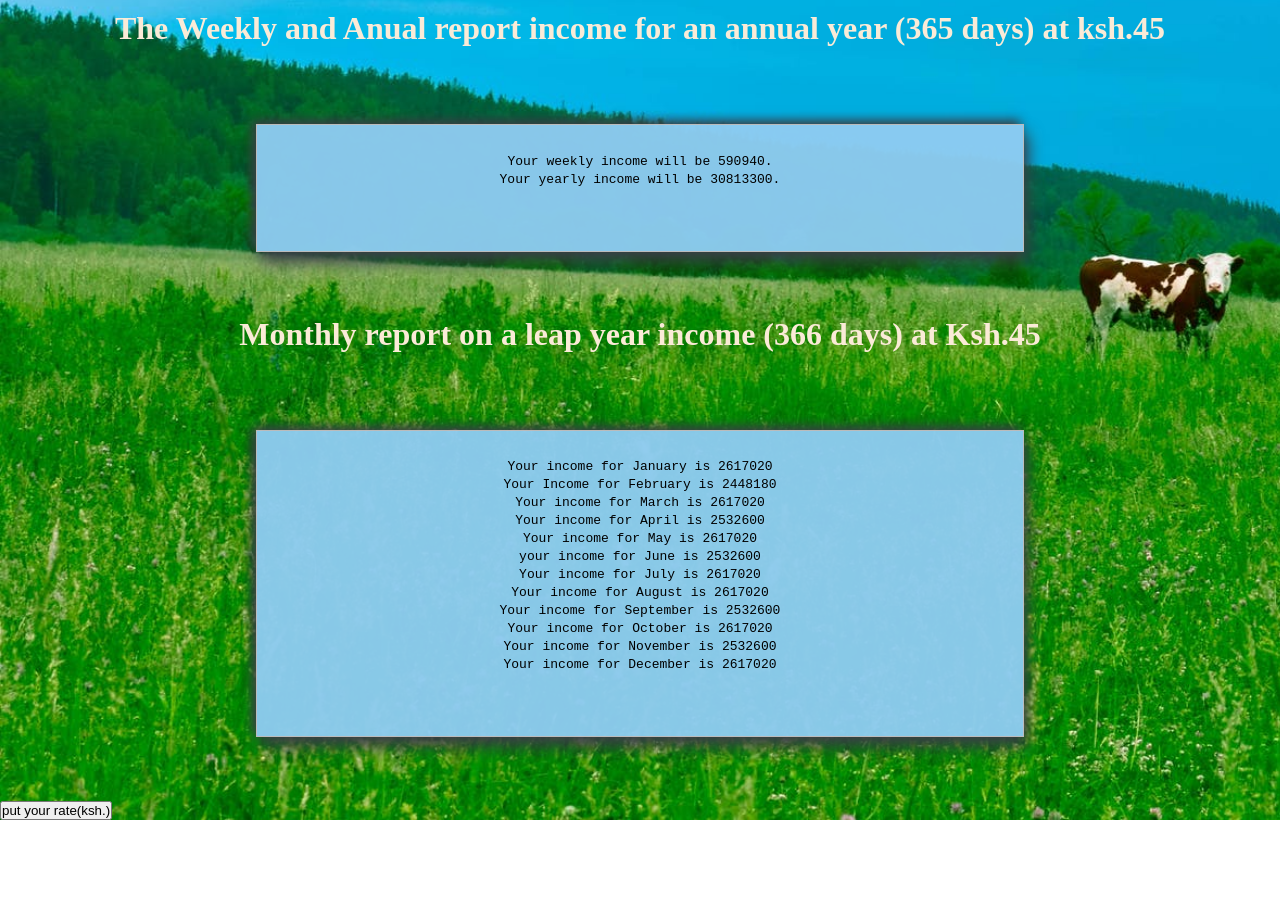
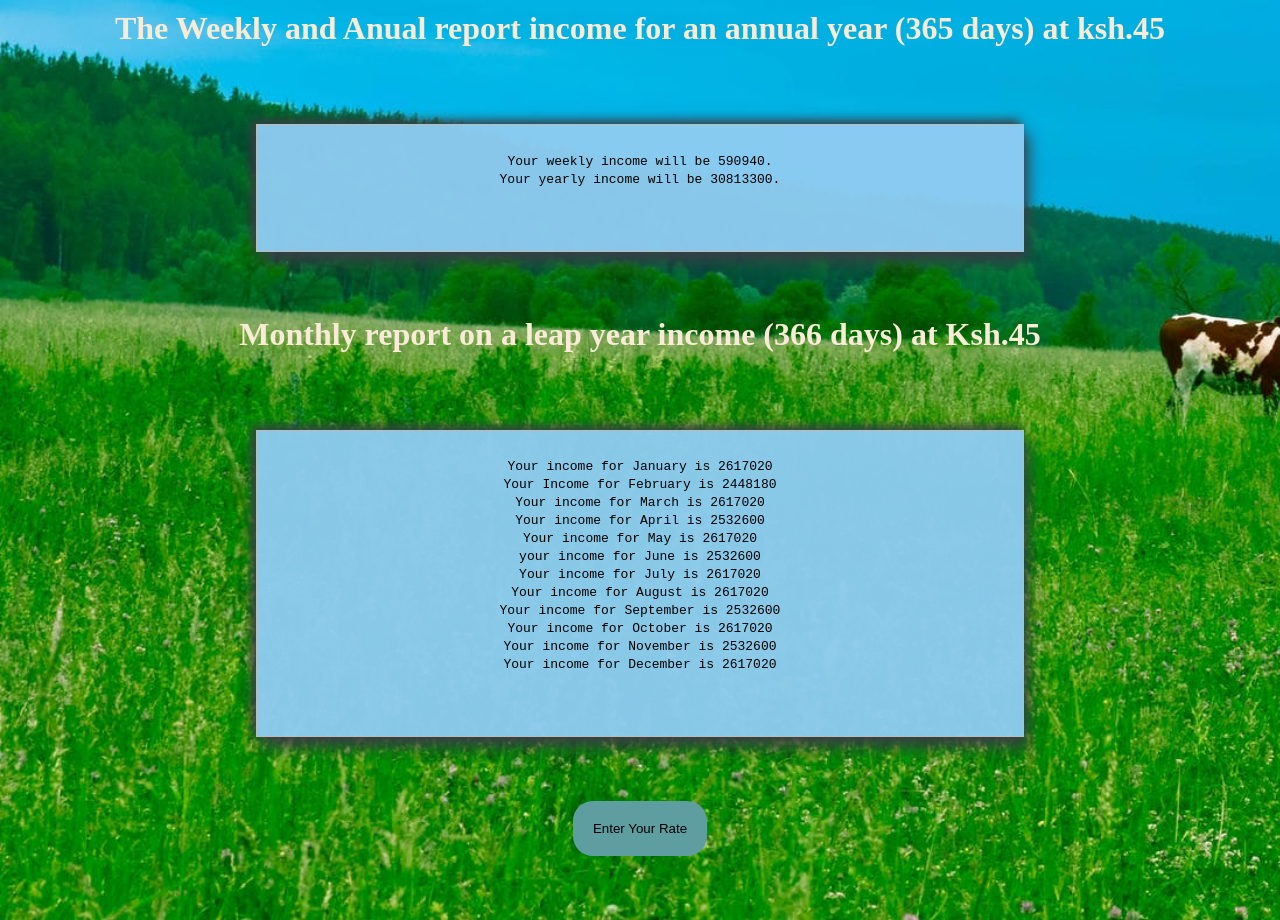
Before and after one commit to Awadh-Awadh/dairy_business, a plain HTML site: page index.html in a window 1280 px wide. Shown: the part 532-1452 px from the top of the page. Before the commit the page ends 1352 px from the top, so only its background shows below. Drawn offline with Linux system fonts and the light colour scheme.

Commit message:
add click functionity to the button

```diff
--- a/index.html
+++ b/index.html
@@ -42,8 +42,9 @@
       </div>
     </section>
     <section>
-      <div class="btn">
-        <button>put your rate(ksh.)</button>
+      <div class="button">
+        <button id="btn" onclick= userPrompt()>Enter Your Rate</button>
+
       </div>
     </section>
   </main>
--- a/index.js
+++ b/index.js
@@ -67,3 +67,9 @@
   console.log(testVar);
 }
 monthlyIncome();
+
+let monthlyCustRate = [monthlyInfo.january*dailyIncome, monthlyInfo.february*dailyIncome, monthlyInfo.march*dailyIncome, monthlyInfo.april*dailyIncome, monthlyInfo.may*dailyIncome, monthlyInfo.june*dailyIncome, monthlyInfo.july*dailyIncome, monthlyInfo.august*dailyIncome, monthlyInfo.september*dailyIncome, monthlyInfo.october*dailyIncome, monthlyInfo.november*dailyIncome, monthlyInfo.december*dailyIncome];
+
+function userPrompt(rate){
+  rate = prompt('enter your rate');
+}
--- a/style.css
+++ b/style.css
@@ -21,7 +21,7 @@ h3{
   padding-bottom: 5%;
 }
 
-.container{
+.container, .button{
 
   text-align: center;
   color:black;
@@ -36,3 +36,17 @@ h3{
   width: 60%;
   box-shadow: 4px 10px 15px #393e46, -4px -4px 10px #393e46;
 }
+.button{
+  padding-bottom: 5%;
+}
+#btn{
+  padding: 20px;
+  border-radius: 20px;
+  background-color: cadetblue;
+  outline: none;
+  cursor: pointer;
+  border: none;
+}
+#btn:hover{
+  background-color: antiquewhite;
+}
```
